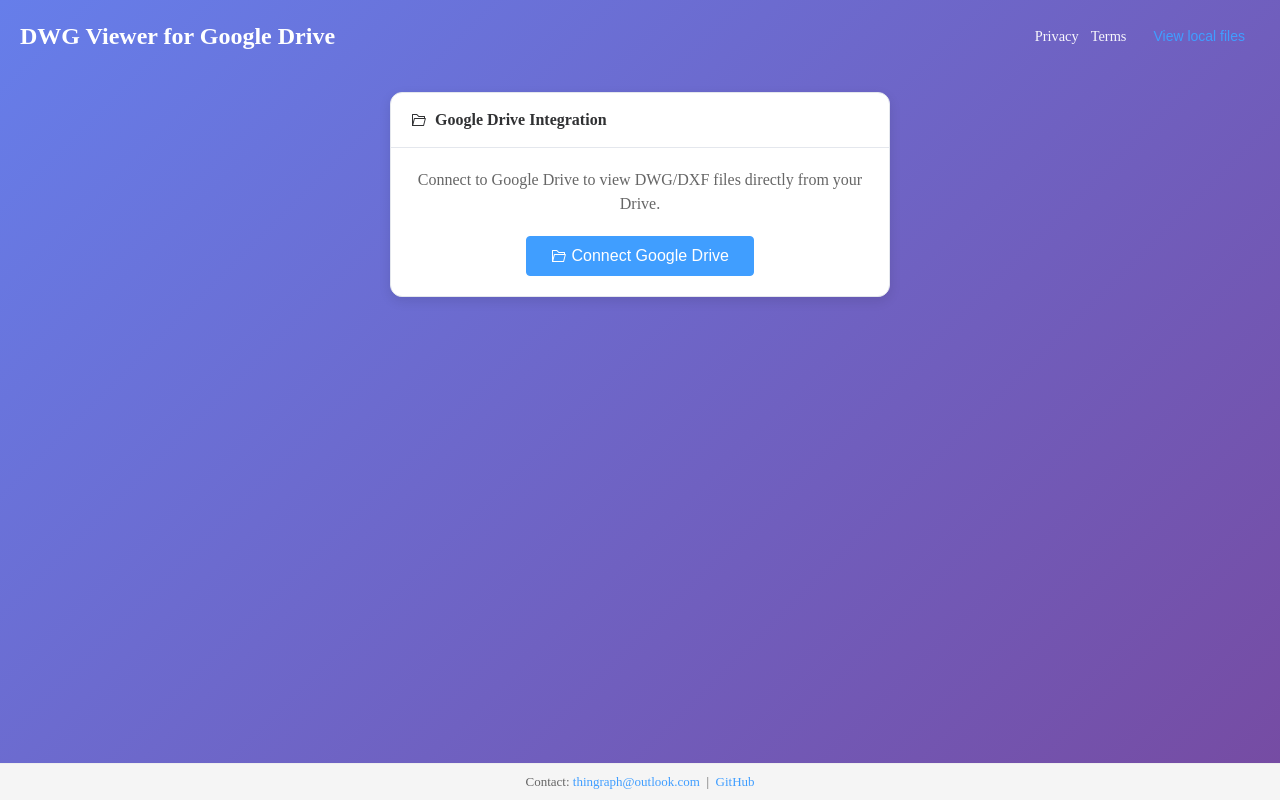
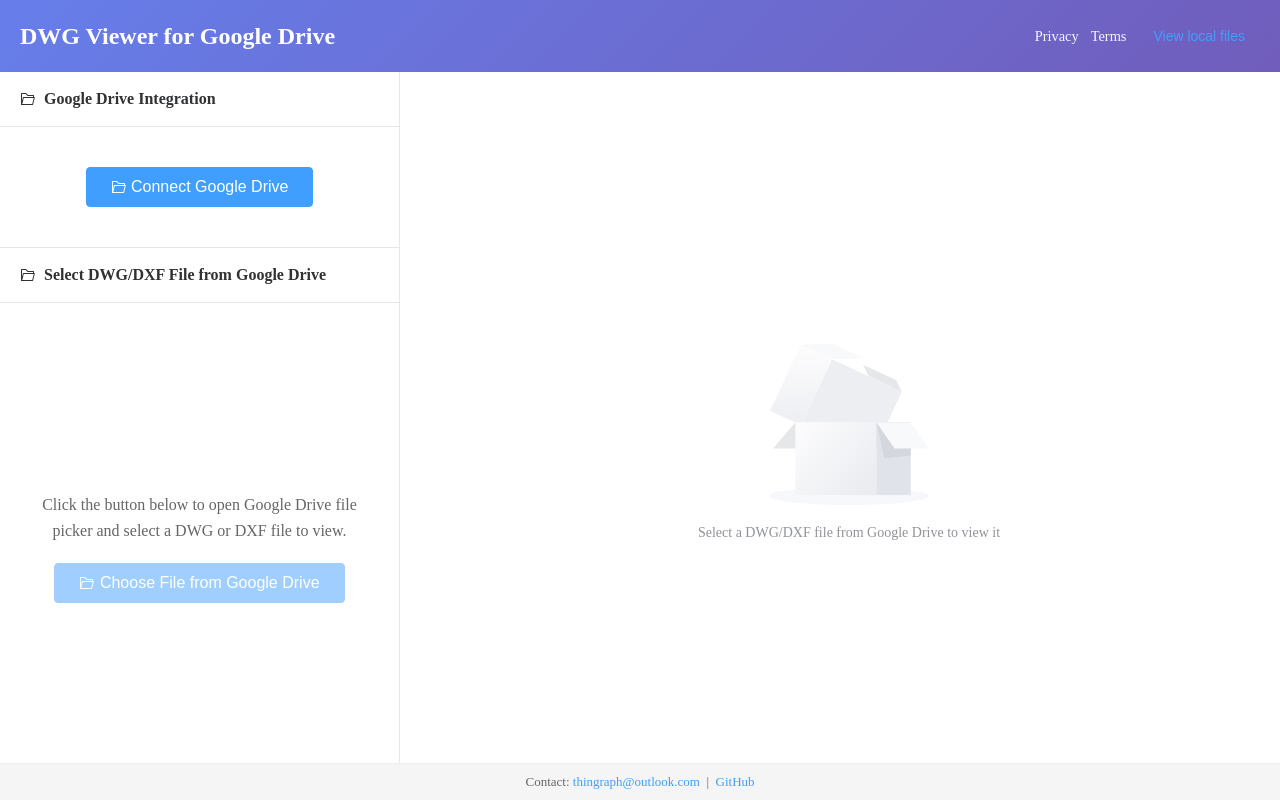
Before and after one commit to thingraph/dwg-viewer-for-google-drive, a Vue app: page / in a window 1280 px wide. Built offline with nearby package versions, Linux system fonts and the light colour scheme; no server answers.

Commit message:
Adjust layout

```diff
--- a/src/components/GoogleDriveAuth.vue
+++ b/src/components/GoogleDriveAuth.vue
@@ -10,7 +10,6 @@
 
       <div class="auth-content">
         <div v-if="!isAuthenticated" class="auth-prompt">
-          <p>Connect to Google Drive to view DWG/DXF files directly from your Drive.</p>
           <el-button
             type="primary"
             size="large"
@@ -24,16 +23,14 @@
         </div>
 
         <div v-else class="auth-success">
+          <div class="auth-status">
             <el-alert
               title="Connected to Google Drive"
               type="success"
               :closable="false"
               show-icon
             />
-          <div class="user-info">
-            <!-- <el-avatar :src="userInfo.picture" :size="40" />
-            <span class="user-name">{{ userInfo.name }}</span> -->
-            <el-button size="small" @click="signOut" type="danger" text>
+            <el-button size="small" @click="signOut" type="danger" text class="sign-out-btn">
               Sign Out
             </el-button>
           </div>
@@ -60,13 +57,26 @@
 
 <style scoped>
 .google-drive-auth {
-  max-width: 500px;
-  margin: 20px auto;
+  height: 100%;
+  display: flex;
+  flex-direction: column;
 }
 
 .auth-card {
-  border-radius: 12px;
-  box-shadow: 0 4px 12px rgba(0, 0, 0, 0.1);
+  border-radius: 0;
+  box-shadow: none;
+  height: 100%;
+  display: flex;
+  flex-direction: column;
+  border: none;
+}
+
+.auth-card :deep(.el-card__body) {
+  height: 100%;
+  display: flex;
+  flex-direction: column;
+  overflow: hidden;
+  flex: 1;
 }
 
 .card-header {
@@ -75,16 +85,36 @@
   gap: 8px;
   font-weight: 600;
   font-size: 16px;
+  flex-shrink: 0;
 }
 
 .auth-content {
+  display: flex;
+  flex-direction: column;
+  gap: 20px;
+  height: 100%;
+  overflow-y: auto;
+  overflow-x: hidden;
+  flex: 1;
+  padding: 20px;
+}
+
+.auth-prompt {
+  display: flex;
+  flex-direction: column;
+  align-items: center;
+  justify-content: center;
+  gap: 20px;
   text-align: center;
+  flex: 1;
 }
 
 .auth-prompt p {
-  margin-bottom: 20px;
   color: #666;
-  line-height: 1.5;
+  font-size: 16px;
+  line-height: 1.6;
+  max-width: 500px;
+  margin: 0;
 }
 
 .auth-button {
@@ -98,18 +128,19 @@
   gap: 16px;
 }
 
-.user-info {
+.auth-status {
   display: flex;
   align-items: center;
-  justify-content: center;
   gap: 12px;
-  padding: 16px;
-  background: #f8f9fa;
-  border-radius: 8px;
 }
 
-.user-name {
-  font-weight: 500;
-  color: #333;
+.auth-status :deep(.el-alert) {
+  flex: 1;
+}
+
+.sign-out-btn {
+  flex-shrink: 0;
+  padding: 8px 12px;
+  font-size: 12px;
 }
 </style>
--- a/src/components/GoogleDriveFilePicker.vue
+++ b/src/components/GoogleDriveFilePicker.vue
@@ -171,7 +171,7 @@
   overflow-y: auto;
   overflow-x: hidden;
   flex: 1;
-  padding: 20px;
+  padding: 12px 20px 20px 20px;
 }
 
 .picker-prompt {
@@ -180,7 +180,6 @@
   align-items: center;
   justify-content: center;
   gap: 20px;
-  padding: 40px 20px;
   text-align: center;
   flex: 1;
 }
--- a/src/composables/useGoogleDrive.ts
+++ b/src/composables/useGoogleDrive.ts
@@ -23,7 +23,7 @@
 
 // Google Drive App integration
 interface DriveAppAction {
-  action: string
+  // action: string
   fileId: string
   fileName: string
   mimeType: string
@@ -151,19 +151,26 @@
   const handleDriveAppAction = async (action: DriveAppAction) => {
     console.log('Drive App Action:', action)
 
-    if (action.action === 'open') {
-      try {
-        // Get file details
-        const fileDetails = await getFileDetails(action.fileId)
-        currentFile.value = fileDetails
+    try {
+      // Ensure APIs are initialized first
+      await initializeGoogleAPIs()
 
-        // Authenticate if needed
-        if (!isAuthenticated.value) {
-          await authenticate()
+      // Authenticate if needed
+      if (!isAuthenticated.value) {
+        await authenticate()
+        // Wait for authentication to complete and token to be set
+        let retries = 0
+        while (!gapi.client.getToken() && retries < 10) {
+          await new Promise(resolve => setTimeout(resolve, 200))
+          retries++
         }
-      } catch (error) {
-        console.error('Error handling Drive App action:', error)
       }
+
+      // Get file details after authentication
+      const fileDetails = await getFileDetails(action.fileId)
+      currentFile.value = fileDetails
+    } catch (error) {
+      console.error('Error handling Drive App action:', error)
     }
   }
 
@@ -328,7 +335,6 @@
 
     if (action && fileId && fileName && mimeType) {
       handleDriveAppAction({
-        action,
         fileId,
         fileName,
         mimeType
--- a/src/views/Home.vue
+++ b/src/views/Home.vue
@@ -14,48 +14,23 @@
     </div>
 
     <div class="app-content">
-      <div v-if="isLoading" class="loading-container">
-        <el-card class="loading-card">
-          <div class="loading-content">
-            <el-icon class="loading-icon" size="48"><Loading /></el-icon>
-            <p>Loading DWG/DXF file from Google Drive...</p>
-          </div>
-        </el-card>
-      </div>
-
-      <div v-else-if="currentFile && isAuthenticated" class="drive-app-mode">
-        <div class="file-header">
-          <div class="file-info">
-            <h2>{{ currentFile.name }}</h2>
-            <p>Opened from Google Drive</p>
-          </div>
-          <div class="file-actions">
-            <el-button @click="signOut" type="danger" text>
-              Sign Out
-            </el-button>
-          </div>
+      <div class="standard-mode">
+        <!-- Loading indicator below header, centered -->
+        <div v-if="isLoading" class="loading-indicator">
+          <el-icon class="loading-icon" size="24"><Loading /></el-icon>
+          <span>Loading...</span>
         </div>
 
-        <div class="cad-viewer-container">
-          <div
-            v-if="fileUrl"
-            id="viewer-container"
-            ref="viewerContainer"
-            class="x-viewer-wrapper"
-          ></div>
-          <div v-else class="viewer-loading">
-            <el-icon class="loading-icon" size="32"><Loading /></el-icon>
-            <p>Loading file content...</p>
-          </div>
-        </div>
-      </div>
+        <div class="viewer-container">
+          <div class="sidebar">
+            <!-- Google Drive Auth - always shown at top -->
+            <div class="auth-section">
+              <GoogleDriveAuth />
+            </div>
 
-      <div v-else class="standard-mode">
-        <GoogleDriveAuth v-if="!isAuthenticated" />
-
-        <div v-if="isAuthenticated" class="viewer-container">
-          <div class="sidebar">
-            <GoogleDriveFilePicker @file-selected="handleFileSelected" />
+            <div class="picker-section">
+              <GoogleDriveFilePicker @file-selected="handleFileSelected" enable-file-picker="isAuthenticated" />
+            </div>
           </div>
 
           <div class="viewer-main">
@@ -67,7 +42,7 @@
               ></div>
             </div>
 
-            <div v-else-if="isAuthenticated && !selectedFile" class="welcome-message">
+            <div v-else class="welcome-message">
               <el-empty description="Select a DWG/DXF file from Google Drive to view it" />
             </div>
           </div>
@@ -91,7 +66,8 @@
   ToolbarMenuId,
   Viewer2dToolbarPlugin
 } from '@x-viewer/plugins'
-import { onUnmounted, ref, watch, nextTick } from 'vue'
+import { onMounted, onUnmounted, ref, watch, nextTick } from 'vue'
+import { useRoute } from 'vue-router'
 
 import GoogleDriveAuth from '../components/GoogleDriveAuth.vue'
 import GoogleDriveFilePicker from '../components/GoogleDriveFilePicker.vue'
@@ -105,12 +81,15 @@
   mimeType: string
 }
 
+const route = useRoute()
+
 const {
   isAuthenticated,
   isLoading,
   currentFile,
   getFileContent,
-  signOut
+  authenticate,
+  handleDriveAppAction
 } = useGoogleDrive()
 
 const selectedFile = ref<DriveFile | null>(null)
@@ -234,6 +213,33 @@
   }
 }, { immediate: true })
 
+onMounted(async () => {
+  // Check if URL has fileId parameter (from Google Drive App)
+  const fileId = route.query.fileId as string
+  const fileName = route.query.fileName as string
+  const mimeType = route.query.mimeType as string
+
+  if (fileId) {
+    try {
+      // If user is not authenticated, authenticate first
+      if (!isAuthenticated.value) {
+        await authenticate()
+        // Wait for authentication to complete
+        await new Promise(resolve => setTimeout(resolve, 500))
+      }
+
+      // Handle the Drive App action to load the file
+      await handleDriveAppAction({
+        fileId,
+        fileName: fileName || '',
+        mimeType: mimeType || ''
+      })
+    } catch (error) {
+      console.error('Error loading file from URL:', error)
+    }
+  }
+})
+
 onUnmounted(() => {
   cleanupViewer()
   cleanupBlobUrl()
@@ -295,22 +301,6 @@
   flex-direction: column;
 }
 
-.loading-container {
-  display: flex;
-  justify-content: center;
-  align-items: center;
-  min-height: 400px;
-}
-
-.loading-card {
-  max-width: 400px;
-  text-align: center;
-}
-
-.loading-content {
-  padding: 40px;
-}
-
 .loading-icon {
   color: #409EFF;
   animation: spin 1s linear infinite;
@@ -320,68 +310,30 @@
   to { transform: rotate(360deg); }
 }
 
-.drive-app-mode {
-  flex: 1;
-  min-height: 0;
-  max-width: 1400px;
-  margin: 0 auto;
-  width: 100%;
-  background: white;
-  border-radius: 12px;
-  box-shadow: 0 8px 32px rgba(0, 0, 0, 0.1);
-  overflow: hidden;
-  display: flex;
-  flex-direction: column;
-}
-
-.file-header {
-  display: flex;
-  justify-content: space-between;
-  align-items: center;
-  padding: 20px;
-  border-bottom: 1px solid #e4e7ed;
-  background: #f8f9fa;
-  flex-shrink: 0;
-}
-
-.file-info h2 {
-  margin: 0 0 4px 0;
-  color: #333;
-  font-size: 1.5rem;
-}
-
-.file-info p {
-  margin: 0;
-  color: #666;
-  font-size: 0.9rem;
-}
-
-.cad-viewer-container {
-  flex: 1;
-  position: relative;
-  overflow: hidden;
-}
-
-.x-viewer-wrapper {
-  width: 100%;
-  height: 100%;
-}
-
-.viewer-loading {
-  display: flex;
-  flex-direction: column;
-  align-items: center;
-  justify-content: center;
-  min-height: 400px;
-  color: #666;
-}
-
 .standard-mode {
   flex: 1;
   min-height: 0;
   display: flex;
   flex-direction: column;
   overflow: hidden;
+  position: relative;
+}
+
+.loading-indicator {
+  position: absolute;
+  top: 0;
+  left: 0;
+  right: 0;
+  display: flex;
+  align-items: center;
+  justify-content: center;
+  gap: 12px;
+  padding: 20px;
+  font-size: 16px;
+  color: #409EFF;
+  z-index: 100;
+  pointer-events: none;
+  font-weight: 500;
 }
 
 .viewer-container {
@@ -406,6 +358,20 @@
   flex-direction: column;
   overflow: hidden;
   flex-shrink: 0;
+  position: relative;
+}
+
+.auth-section {
+  flex-shrink: 0;
+  border-bottom: 1px solid #e4e7ed;
+}
+
+.picker-section {
+  flex: 1;
+  min-height: 0;
+  overflow: hidden;
+  display: flex;
+  flex-direction: column;
 }
 
 .viewer-main {
@@ -445,27 +411,26 @@
     width: 100%;
     border-right: none;
     border-bottom: 1px solid #e4e7ed;
-  }
-
-  .file-header {
-    flex-direction: column;
-    gap: 16px;
-    text-align: center;
+    max-height: 50vh;
   }
 }
 
 @media (max-width: 768px) {
   .app-header h1 {
-    font-size: 2rem;
+    font-size: 1.2rem;
   }
 
   .app-content {
-    padding: 0 10px 20px;
+    padding: 0;
   }
 
-  .viewer-container,
-  .drive-app-mode {
-    margin: 0 10px;
+  .viewer-container {
+    margin: 0;
+    border-radius: 0;
+  }
+
+  .sidebar {
+    max-height: 40vh;
   }
 }
 </style>
```
Lines whose indentation alone changed are shown as unchanged.
